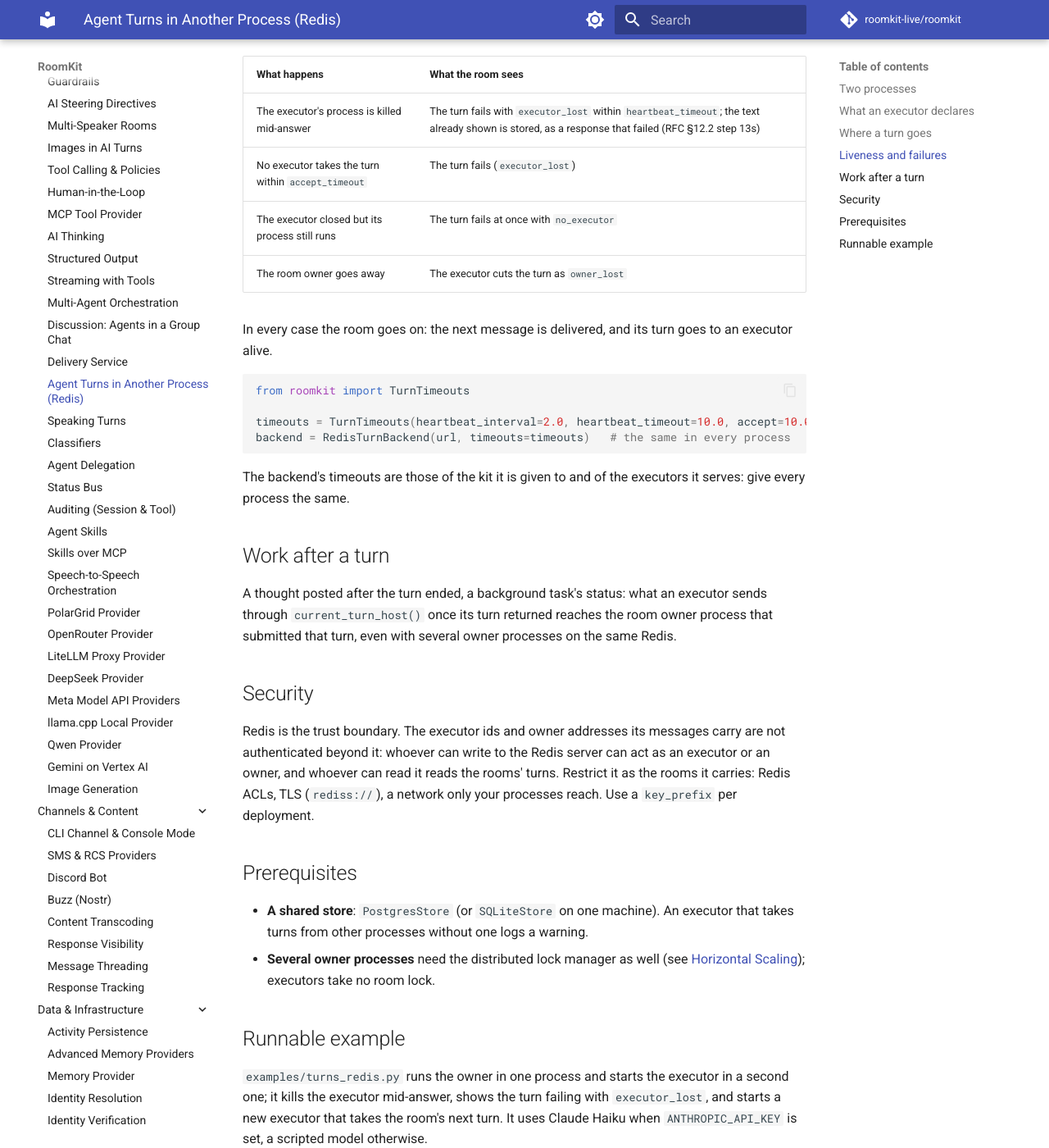
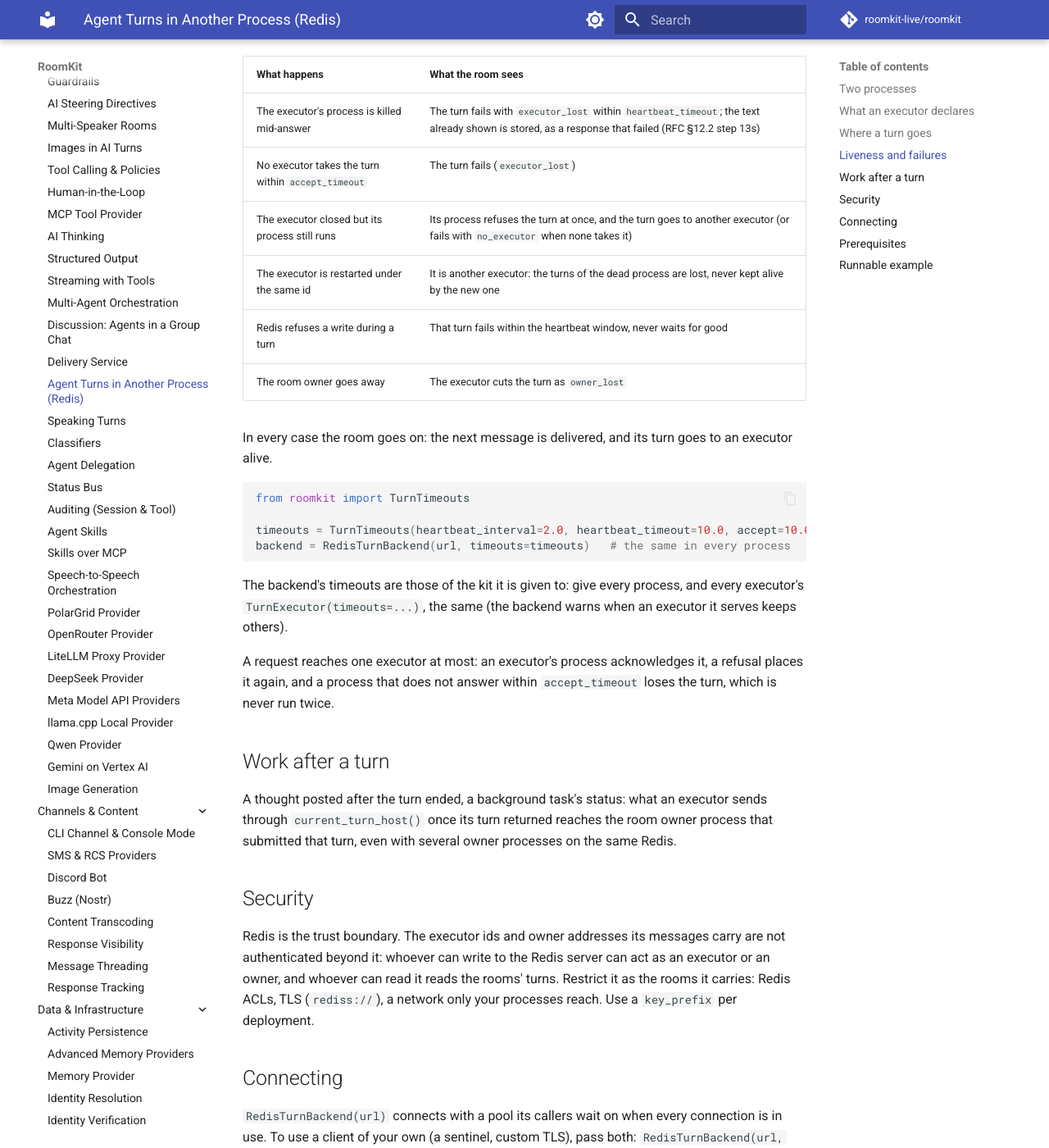
Before and after one commit to roomkit-live/roomkit-docs, an MkDocs documentation site: the page built from docs/guides/turn-backend-redis.md, in a window 1280 px wide and 1400 px high, scrolled down 2061 px. Shown: the whole window at 82% size. Built offline with MkDocs 1.6.1 and Material for MkDocs 9.7.7, drawn with Linux system fonts in a browser that asks for light colours; comment, search, counter and statistics services are not loaded; some of the changed text lies outside the part shown.

Commit message:
docs(turns): the Redis guide on per-turn liveness, the hand-over and connecting with a client (RMK-813)

````diff
--- a/docs/guides/turn-backend-redis.md
+++ b/docs/guides/turn-backend-redis.md
@@ -97,7 +97,9 @@ never stalls more than a few milliseconds.
 |---|---|
 | The executor's process is killed mid-answer | The turn fails with `executor_lost` within `heartbeat_timeout`; the text already shown is stored, as a response that failed (RFC §12.2 step 13s) |
 | No executor takes the turn within `accept_timeout` | The turn fails (`executor_lost`) |
-| The executor closed but its process still runs | The turn fails at once with `no_executor` |
+| The executor closed but its process still runs | Its process refuses the turn at once, and the turn goes to another executor (or fails with `no_executor` when none takes it) |
+| The executor is restarted under the same id | It is another executor: the turns of the dead process are lost, never kept alive by the new one |
+| Redis refuses a write during a turn | That turn fails within the heartbeat window, never waits for good |
 | The room owner goes away | The executor cuts the turn as `owner_lost` |
 
 In every case the room goes on: the next message is delivered, and its turn
@@ -110,8 +112,13 @@ timeouts = TurnTimeouts(heartbeat_interval=2.0, heartbeat_timeout=10.0, accept=1
 backend = RedisTurnBackend(url, timeouts=timeouts)   # the same in every process
 ```
 
-The backend's timeouts are those of the kit it is given to and of the
-executors it serves: give every process the same.
+The backend's timeouts are those of the kit it is given to: give every
+process, and every executor's `TurnExecutor(timeouts=...)`, the same (the
+backend warns when an executor it serves keeps others).
+
+A request reaches one executor at most: an executor's process acknowledges
+it, a refusal places it again, and a process that does not answer within
+`accept_timeout` loses the turn, which is never run twice.
 
 ## Work after a turn
 
@@ -128,6 +135,13 @@ Redis server can act as an executor or an owner, and whoever can read it
 reads the rooms' turns. Restrict it as the rooms it carries: Redis ACLs, TLS
 (`rediss://`), a network only your processes reach. Use a `key_prefix` per
 deployment.
+
+## Connecting
+
+`RedisTurnBackend(url)` connects with a pool its callers wait on when every
+connection is in use. To use a client of your own (a sentinel, custom TLS),
+pass both: `RedisTurnBackend(url, client=client)`; the process's beat thread
+connects with `url`, so it must name the same server.
 
 ## Prerequisites
 
````
